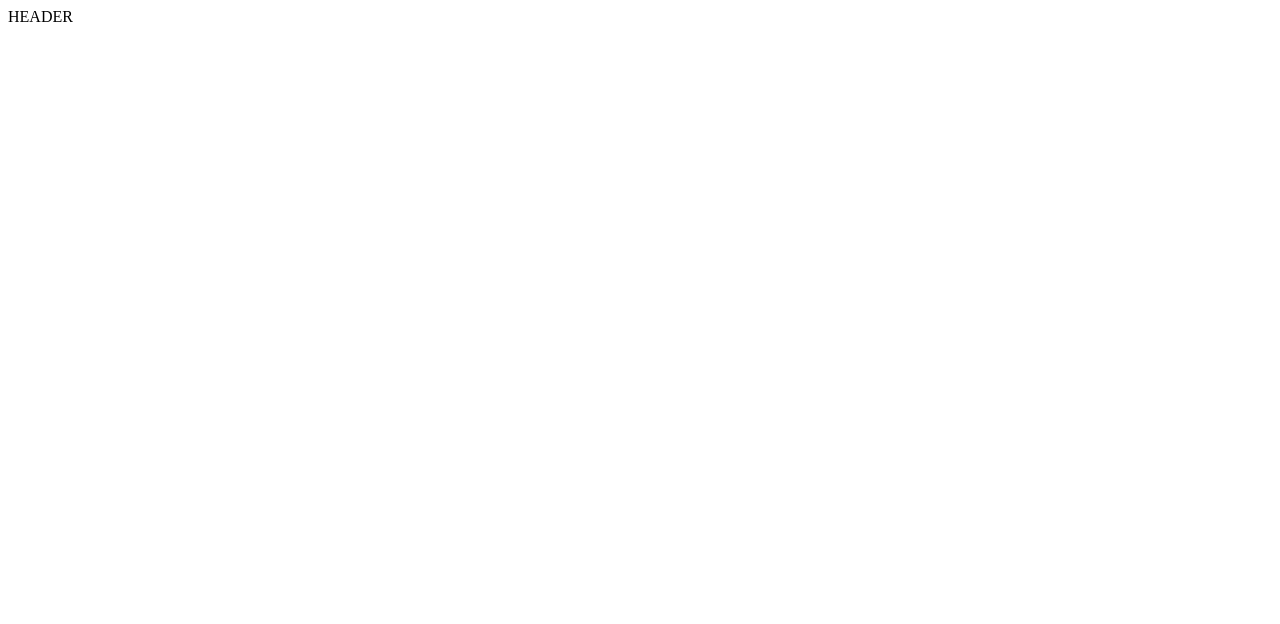
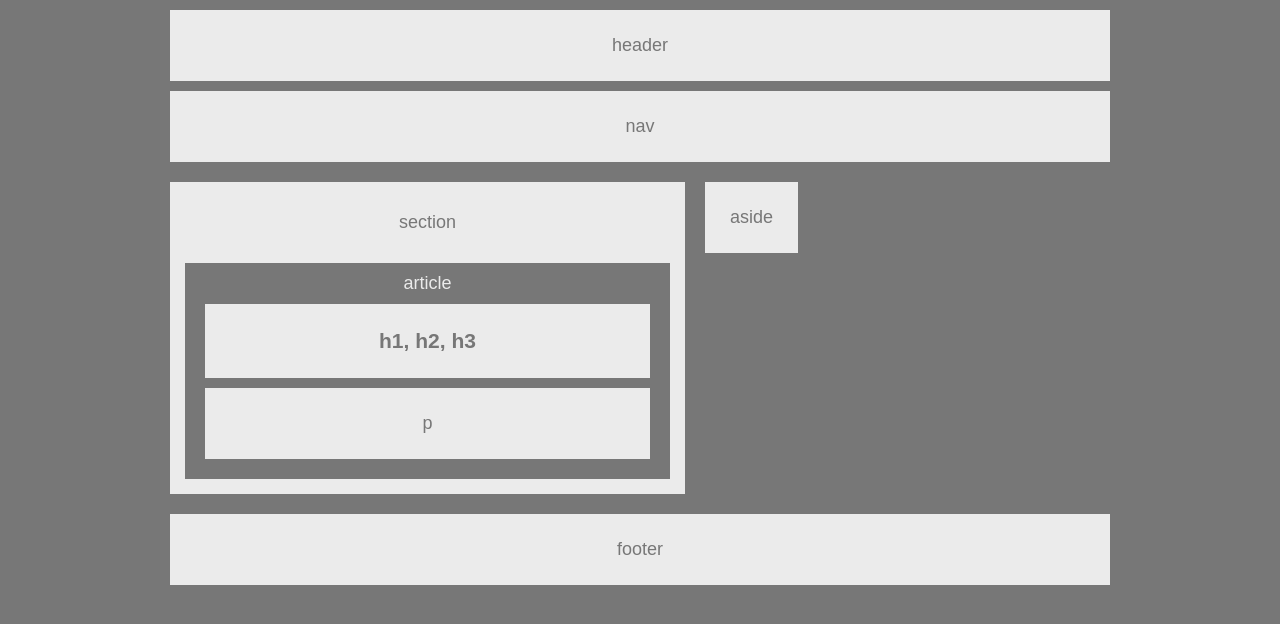
Before and after one commit to RomeoKilo125/HW-Wireframe, a plain HTML site: page index.html in a window 1280 px wide. Drawn offline with Linux system fonts and the light colour scheme.

Commit message:
almost there

```diff
--- a/index.html
+++ b/index.html
@@ -1,13 +1,35 @@
 <!DOCTYPE html>
 <html>
+
 <head>
   <meta charset="utf-8">
   <title>HW Wireframe</title>
   <link rel="stylesheet" href="style.css">
 </head>
+
 <body>
-    <div id="header">
-      HEADER
+  <header>
+    header
+  </header>
+  <nav>
+    nav
+  </nav>
+  <div class="wrapper">
+    <section>
+      <div class="label">
+        section
       </div>
+      <article>
+        article
+        <h1>h1, h2, h3</h1>
+        <p>p</p>
+      </article>
+    </section>
+    <aside>
+      aside
+    </aside>
+  </div>
+  <footer>footer</footer>
 </body>
+
 </html>
--- a/style.css
+++ b/style.css
@@ -0,0 +1,76 @@
+body {
+  background-color: #777;
+  text-align: center;
+  font-family: sans-serif;
+  color: #777;
+  width: 960px;
+  margin: auto;
+  font-family: 'Arial', 'Helvetica Neue', Helvetica, sans-serif;
+  font-size: 18px;
+}
+
+header {
+  background-color: #ebebeb;
+  padding: 25px;
+  margin: 10px;
+}
+
+nav {
+  background-color: #ebebeb;
+  padding: 25px;
+  margin: 10px
+}
+
+.wrapper {
+  width: 100%;
+}
+
+section {
+  background-color: #ebebeb;
+  padding: 10px;
+  padding-top: 30px;
+  float: left;
+  width: 495px;
+  margin: 10px;
+}
+
+article {
+  background-color: #777;
+  color: #ebebeb;
+  padding: 10px;
+  margin: 30px 5px 5px 5px;
+}
+
+h1, h2, h3 {
+  background-color: #ebebeb;
+  color: #777;
+  padding: 25px;
+  margin: 10px;
+}
+
+p {
+  background-color: #ebebeb;
+  color: #777;
+  padding: 25px;
+  margin: 10px;
+}
+
+aside {
+  background-color: #ebebeb;
+  padding: 25px;
+  float: left;
+  margin: 10px;
+  height: 100%;
+}
+
+.wrapper::after {
+  content: "";
+  display: block;
+  clear: both;
+}
+
+footer {
+  background-color: #ebebeb;
+  padding: 25px;
+  margin: 10px;
+}
```
Lines whose indentation alone changed are shown as unchanged.
